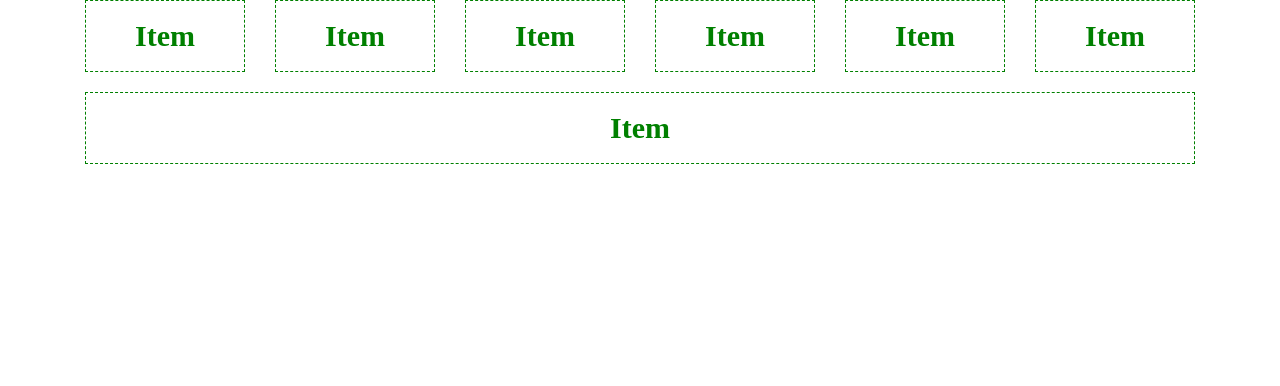
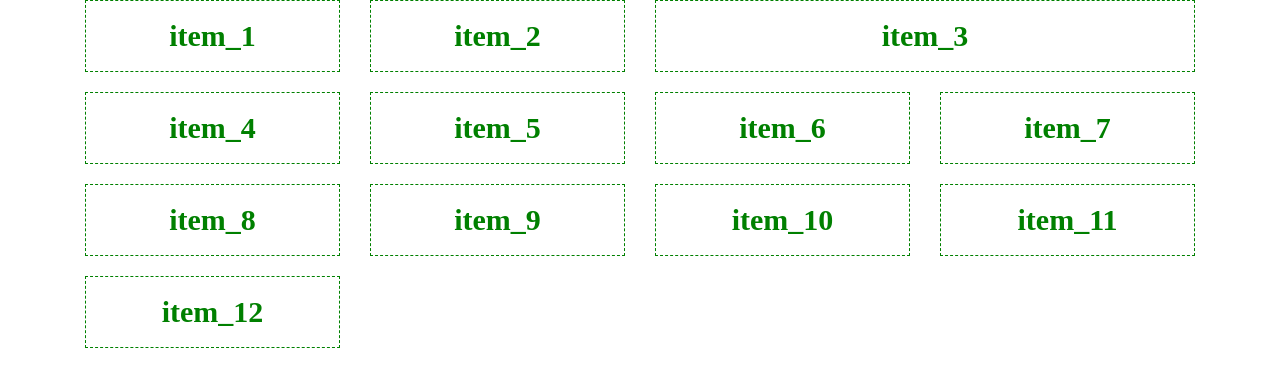
Before and after one commit to NamTNDEV/gridsystem-scss-build, a website: page index.html in a window 1280 px wide. Drawn offline with Linux system fonts and the light colour scheme.

Commit message:
#04 - Xây dựng lớp Row-Cols.

```diff
--- a/index.html
+++ b/index.html
@@ -21,42 +21,68 @@
 
 <body>
   <div class="container">
-    <div class="row">
-      <div class="col-12 col-sm-12 col-md-6 col-lg-3 col-xl-2">
+    <div class="row row-cols-1 row-cols-sm-1 row-cols-md-2 row-cols-lg-4">
+      <div class="col">
         <div class="item">
-          Item
-        </div>
-      </div>
-      <div class="col-12 col-sm-12 col-md-6 col-lg-3 col-xl-2">
-        <div class="item">
-          Item
-        </div>
-      </div>
-      <div class="col-12 col-sm-12 col-md-6 col-lg-3 col-xl-2">
-        <div class="item">
-          Item
-        </div>
-      </div>
-      <div class="col-12 col-sm-12 col-md-6 col-lg-3 col-xl-2">
-        <div class="item">
-          Item
-        </div>
-      </div>
-      <div class="col-12 col-sm-12 col-md-6 col-lg-3 col-xl-2">
-        <div class="item">
-          Item
-        </div>
-      </div>
-      <div class="col-12 col-sm-12 col-md-6 col-lg-3 col-xl-2">
-        <div class="item">
-          Item
+          item_1
         </div>
       </div>
       <div class="col">
-        <div class="item">Item</div>
+        <div class="item">
+          item_2
+        </div>
+      </div>
+      <div class="col col-lg-6">
+        <div class="item">
+          item_3
+        </div>
+      </div>
+      <div class="col">
+        <div class="item">
+          item_4
+        </div>
+      </div>
+      <div class="col">
+        <div class="item">
+          item_5
+        </div>
+      </div>
+      <div class="col">
+        <div class="item">
+          item_6
+        </div>
+      </div>
+      <div class="col">
+        <div class="item">
+          item_7
+        </div>
+      </div>
+      <div class="col">
+        <div class="item">
+          item_8
+        </div>
+      </div>
+      <div class="col">
+        <div class="item">
+          item_9
+        </div>
+      </div>
+      <div class="col">
+        <div class="item">
+          item_10
+        </div>
+      </div>
+      <div class="col">
+        <div class="item">
+          item_11
+        </div>
+      </div>
+      <div class="col">
+        <div class="item">
+          item_12
+        </div>
       </div>
     </div>
-  </div>
 </body>
 
 </html>
--- a/scss/_grid.scss
+++ b/scss/_grid.scss
@@ -41,6 +41,7 @@ $grid-gutter: 30px;
     margin-left: -$grid-gutter * 0.5;
     margin-right: -$grid-gutter * 0.5;
 
+    &[class*='row-cols-']>*,
     [class*='col-'] {
         flex: 0 0 auto;
         @extend %gutter-padding;
@@ -64,6 +65,22 @@ $grid-gutter: 30px;
     }
 }
 
+@mixin make-row-columns($infix) {
+    @for $i from 1 through $grid-columns {
+        .row-cols#{$infix}-#{$i}>* {
+            width: math.div(100%, $i);
+        }
+    }
+}
+
+@mixin make-col($infix) {
+    @for $i from 1 through $grid-columns {
+        .col#{$infix}-#{$i} {
+            width: math.div(100%, $grid-columns) * $i;
+        }
+    }
+}
+
 @each $breakpoint, $dimension in $grid-breakpoints {
     $max-width: map-get($container-max-widths, $breakpoint);
     $infix: if($breakpoint ==xs, '', '-#{$breakpoint}');
@@ -74,10 +91,8 @@ $grid-gutter: 30px;
             max-width: $max-width;
         }
 
-        @for $i from 1 through $grid-columns {
-            .col#{$infix}-#{$i} {
-                width: math.div(100%, $grid-columns) * $i;
-            }
-        }
+        @include make-row-columns($infix);
+        @include make-col($infix);
+
     }
 }
```
Also changed, not shown: assets/css/main.css, 1 other file.
